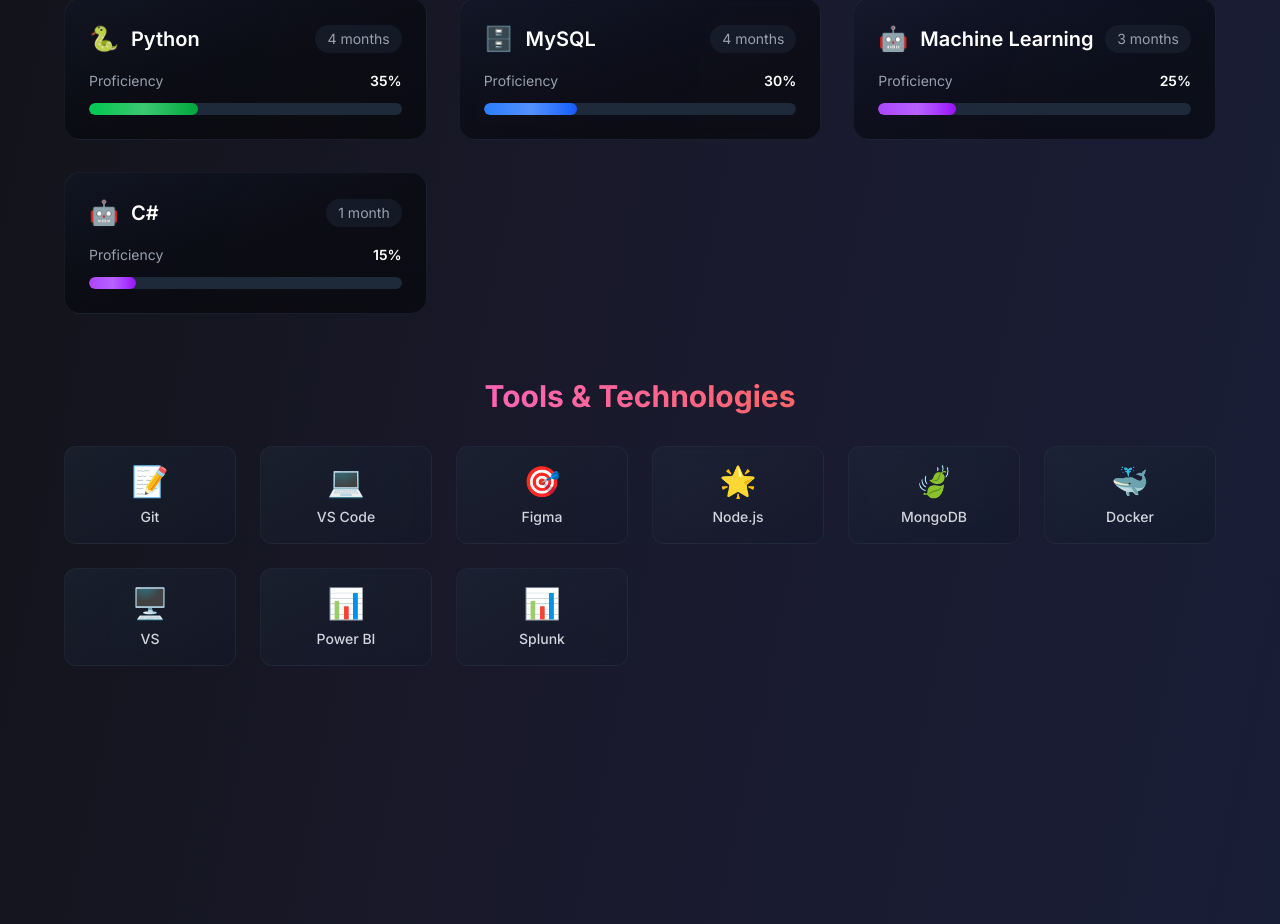
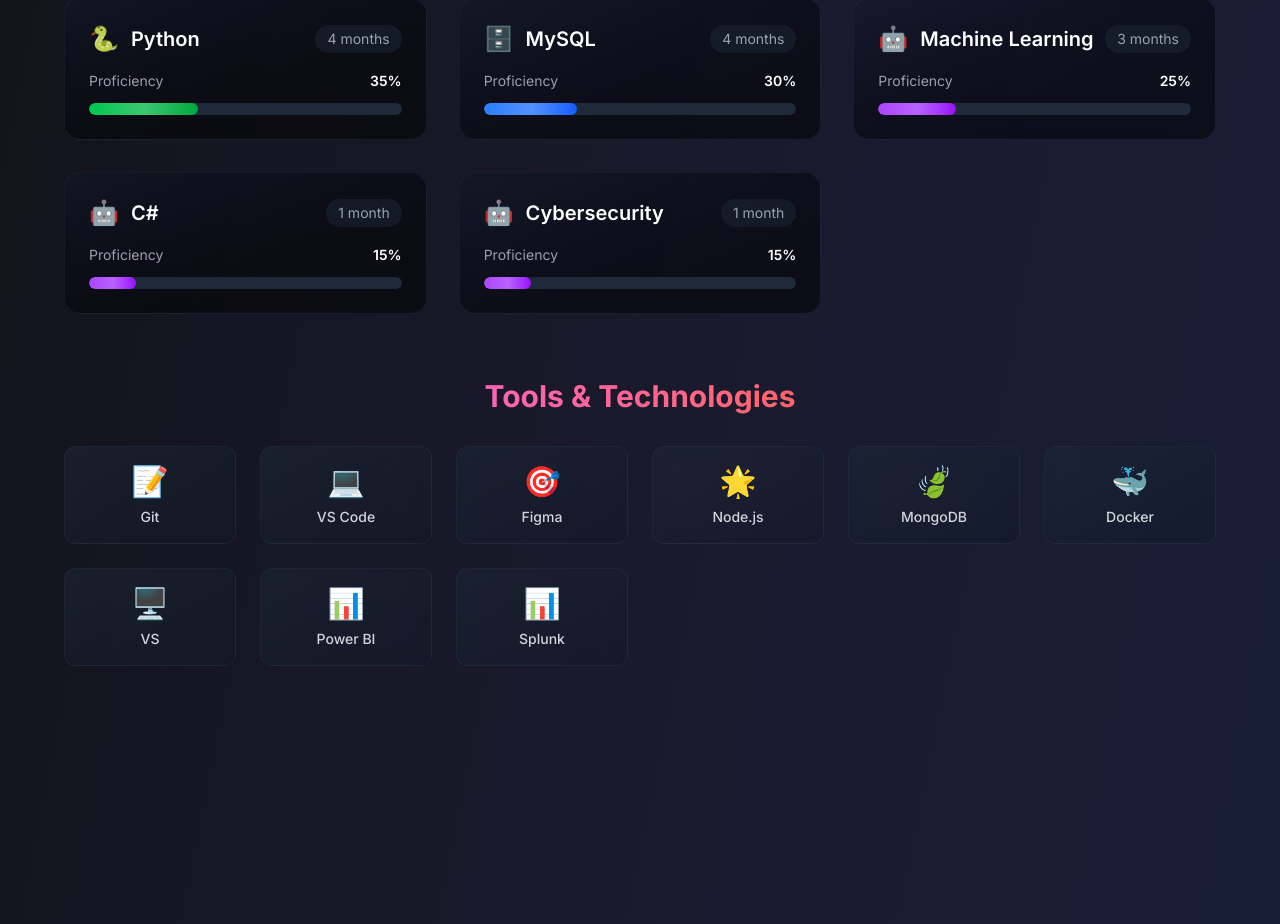
Before and after one commit to Madan-21/Portfolio, a React (Vite) app: page / in a window 1280 px wide. Shown: the part 2466-3390 px from the top of the page. Built offline with nearby package versions, Linux system fonts and the light colour scheme.

Commit message:
Added skill in backend

```diff
--- a/src/App.jsx
+++ b/src/App.jsx
@@ -573,6 +573,7 @@
               <EnhancedSkillCard name="MySQL" duration="4 months" progress={30} color="blue" icon="🗄️" />
               <EnhancedSkillCard name="Machine Learning" duration="3 months" progress={25} color="purple" icon="🤖" />
               <EnhancedSkillCard name="C#" duration="1 month" progress={15} color="purple" icon="🤖" />
+              <EnhancedSkillCard name="Cybersecurity" duration="1 month" progress={15} color="purple" icon="🤖" />
 
             </div>
           </div>
```
